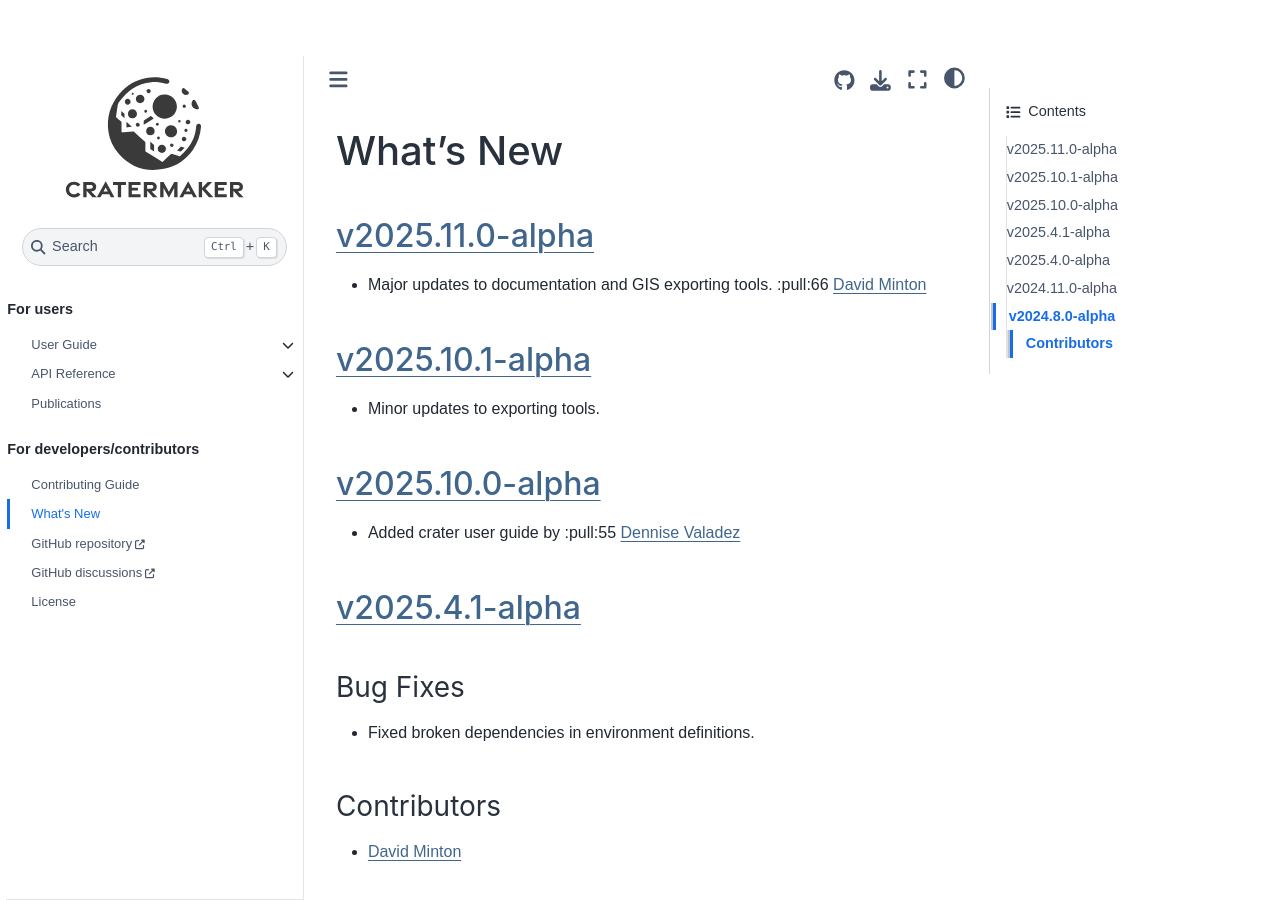
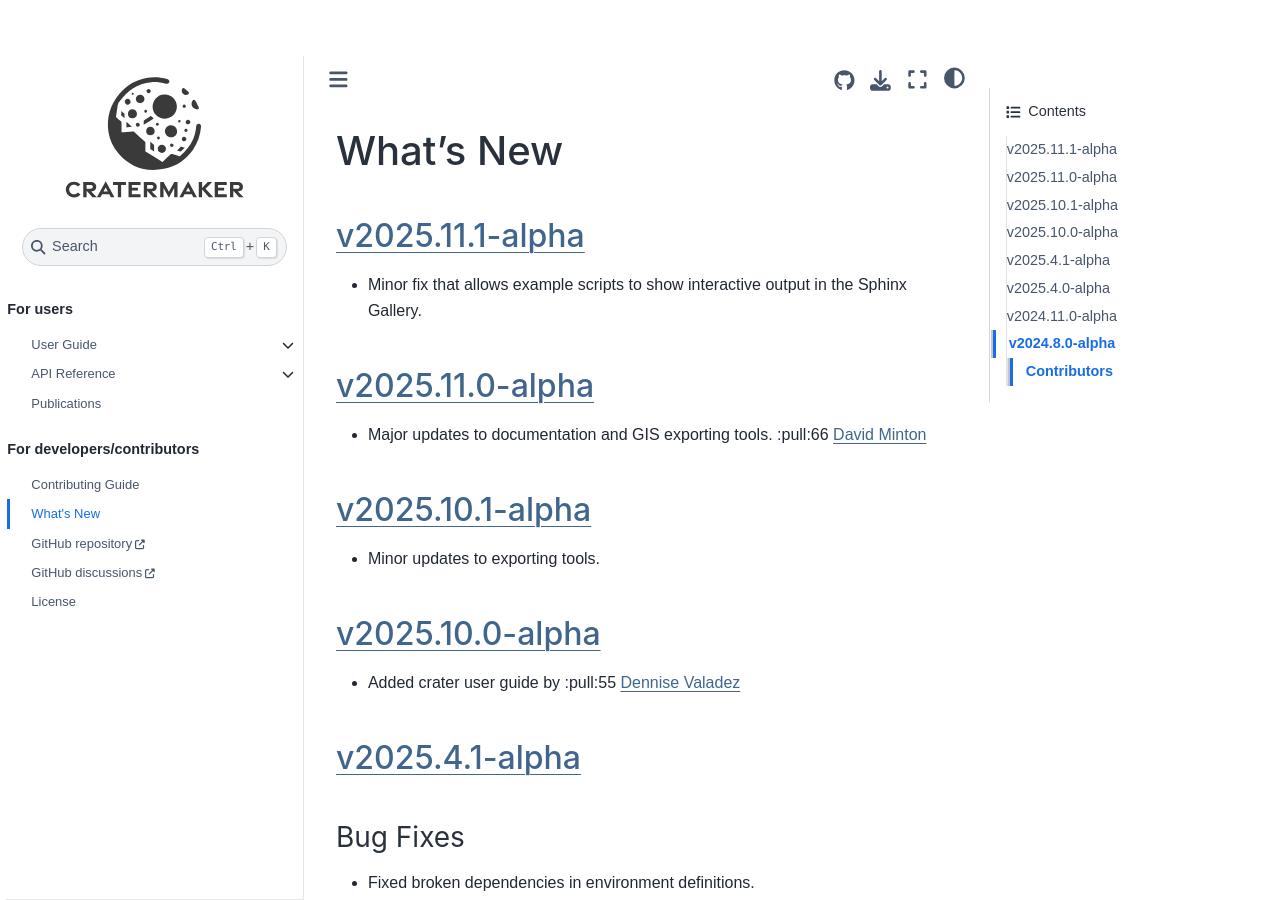
Before and after one commit to MintonGroup/cratermaker, a Sphinx documentation site: the page built from docs/whats-new.rst, in a window 1280 px wide and 900 px high. Built offline with Sphinx 7.4.7 and the Sphinx Book theme 1.1.4, drawn with Linux system fonts in a browser that asks for light colours; pages that are not in the unit, such as notebooks, are missing from menus; the version number is read from the project's files by our own code.

Commit message:
Minor fix that allows example scripts to show interactive output in the Sphinx Gallery.

```diff
--- a/docs/conf.py
+++ b/docs/conf.py
@@ -97,7 +97,9 @@ templates_path = ["_templates"]
 sphinx_gallery_conf = {
     "examples_dirs": "../examples",
     "gallery_dirs": "auto_examples",
+    "filename_pattern": r"\.py",  # Allows all Python files to be found, not just ones that begin with `plot_`
     "image_scrapers": (DynamicScraper(), "matplotlib"),
+    "parallel": True,
 }
 
 html_theme = "sphinx_book_theme"
--- a/docs/whats-new.rst
+++ b/docs/whats-new.rst
@@ -2,20 +2,27 @@
 
 What's New
 ==========
+
+.. _whats-new.2025.11.1-alpha:
+
+:release:`v2025.11.1-alpha`
+---------------------------
+
+- Minor fix that allows example scripts to show interactive output in the Sphinx Gallery.
+
 .. _whats-new.2025.11.0-alpha:
 
 :release:`v2025.11.0-alpha`
---------------------------
+---------------------------
 
 
 - Major updates to documentation and GIS exporting tools. :pull:66 `David Minton`_
 
 
-
 .. _whats-new.2025.10.1-alpha:
 
 :release:`v2025.10.1-alpha`
---------------------------
+---------------------------
 
 
 - Minor updates to exporting tools.
@@ -24,7 +31,7 @@ What's New
 .. _whats-new.2025.10.0-alpha:
 
 :release:`v2025.10.0-alpha`
---------------------------
+---------------------------
 
 
 - Added crater user guide by :pull:55 `Dennise Valadez`_
```
Also changed, not shown: 1 other file.
